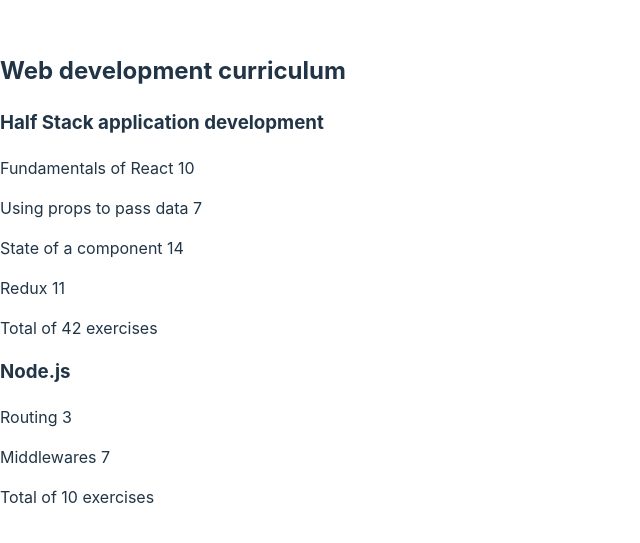
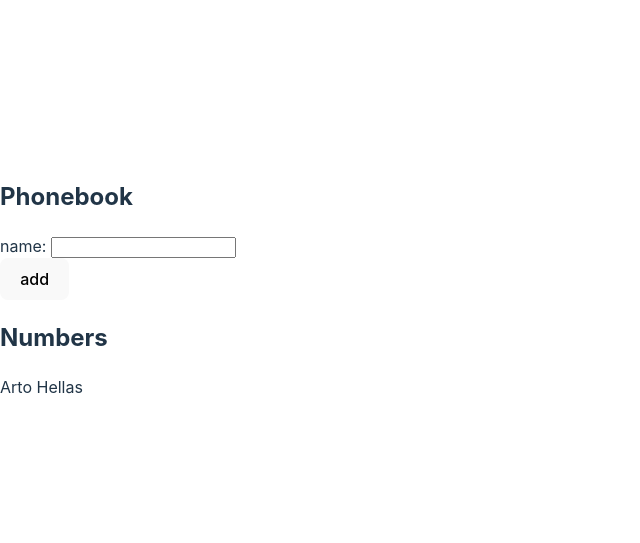
Before and after one commit to moio99/FSOReact, a React (Vite) app in the folder part1/: page / in a window 1280 px wide. Shown: the part 121-664 px from the top of the page, without its empty margins (0-640 px from the left). Built offline with nearby package versions, Linux system fonts and the light colour scheme.

Commit message:
2.6 step 1

```diff
--- a/part1/src/App.tsx
+++ b/part1/src/App.tsx
@@ -1,71 +1,54 @@
-import Course from "./compoents/Course"
-
-interface iCourses {
-  name: string;
-  id: number;
-  parts: {
-      name: string;
-      exercises: number;
-      id: number;
-  }[];
-}
+import { useState } from "react"
+// import Course, { courses, iCourses } from "./compoents/Course"
 
 const App = () => {
-  const courses = [
-    {
-      name: 'Half Stack application development',
-      id: 1,
-      parts: [
-        {
-          name: 'Fundamentals of React',
-          exercises: 10,
-          id: 1
-        },
-        {
-          name: 'Using props to pass data',
-          exercises: 7,
-          id: 2
-        },
-        {
-          name: 'State of a component',
-          exercises: 14,
-          id: 3
-        },
-        {
-          name: 'Redux',
-          exercises: 11,
-          id: 4
-        }
-      ]
-    },
-    {
-      name: 'Node.js',
-      id: 2,
-      parts: [
-        {
-          name: 'Routing',
-          exercises: 3,
-          id: 1
-        },
-        {
-          name: 'Middlewares',
-          exercises: 7,
-          id: 2
-        }
-      ]
-    }
-  ]
+  const [persons, setPersons] = useState([{ id:0, name: 'Arto Hellas' }])
+  const [newName, setNewName] = useState('')
+
+  const addPhone = (event: React.FormEvent<HTMLFormElement>) => {
+    event.preventDefault()
+
+    const form = (event.target as HTMLFormElement);
+    const inputElement = form.querySelector("input[id='nome']") as HTMLInputElement;
+    const inputValue = inputElement.value;
+
+    setPersons(persons.concat({id: persons.length, name: inputValue}))
+    setNewName('')
+  }
+
+  const handleNoteChange = (event: React.FormEvent<HTMLInputElement>) => {
+    const inputValue = (event.target as HTMLInputElement).value;
+    setNewName(inputValue)
+  }
 
   return (
     <>
-      <h2>Web development curriculum</h2>
-      {courses.map( (course: iCourses) =>
+      {/* <h2>Web development curriculum</h2>
+      {courses.map((course: iCourses) => (
         <div key={course.id}>
           <Course name={course.name} parts={course.parts} />
         </div>
-      )}
+      ))} */}
+
+      <div>
+        <h2>Phonebook</h2>
+        <form onSubmit={addPhone}>
+          <div>
+            name: <input id='nome' value={newName} onChange={handleNoteChange}/>
+          </div>
+          <div>
+            <button type='submit'>add</button>
+          </div>
+        </form>
+        <h2>Numbers</h2>
+        <div>
+          {persons.map( (person: {id: number, name: string}) =>
+            <div key={person.id}>{person.name}</div>
+          )}
+        </div>
+      </div>
     </>
-  )
+  );
 }
 
 export default App
--- a/part1/src/compoents/Course.tsx
+++ b/part1/src/compoents/Course.tsx
@@ -1,3 +1,13 @@
+export interface iCourses {
+  name: string;
+  id: number;
+  parts: {
+      name: string;
+      exercises: number;
+      id: number;
+  }[];
+}
+
 interface iCourseProps {
   name: string;
   parts: iPartProps[];
@@ -8,6 +18,51 @@
   exercises: number;
   id: number;
 }
+
+export const courses = [
+  {
+    name: 'Half Stack application development',
+    id: 1,
+    parts: [
+      {
+        name: 'Fundamentals of React',
+        exercises: 10,
+        id: 1
+      },
+      {
+        name: 'Using props to pass data',
+        exercises: 7,
+        id: 2
+      },
+      {
+        name: 'State of a component',
+        exercises: 14,
+        id: 3
+      },
+      {
+        name: 'Redux',
+        exercises: 11,
+        id: 4
+      }
+    ]
+  },
+  {
+    name: 'Node.js',
+    id: 2,
+    parts: [
+      {
+        name: 'Routing',
+        exercises: 3,
+        id: 1
+      },
+      {
+        name: 'Middlewares',
+        exercises: 7,
+        id: 2
+      }
+    ]
+  }
+]
 
 const Header = ({header}: { header: string; }) => {
   return (
```
